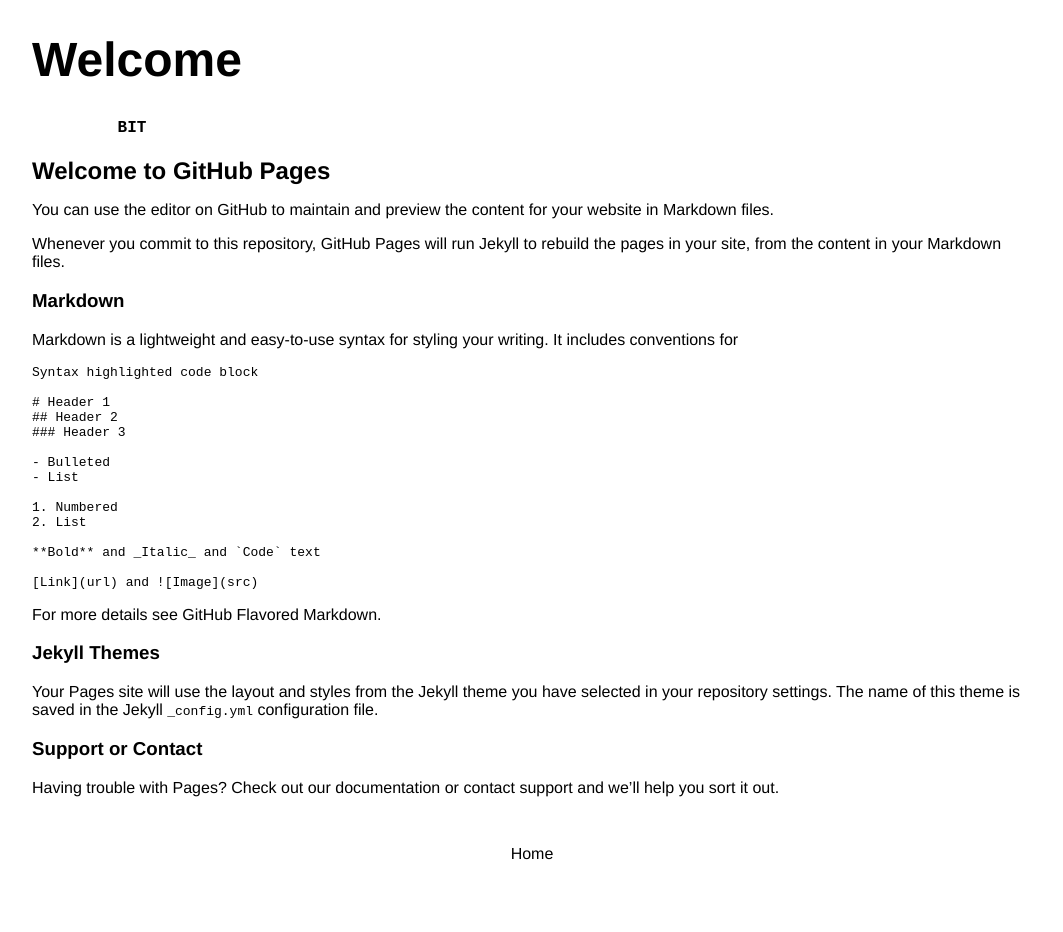
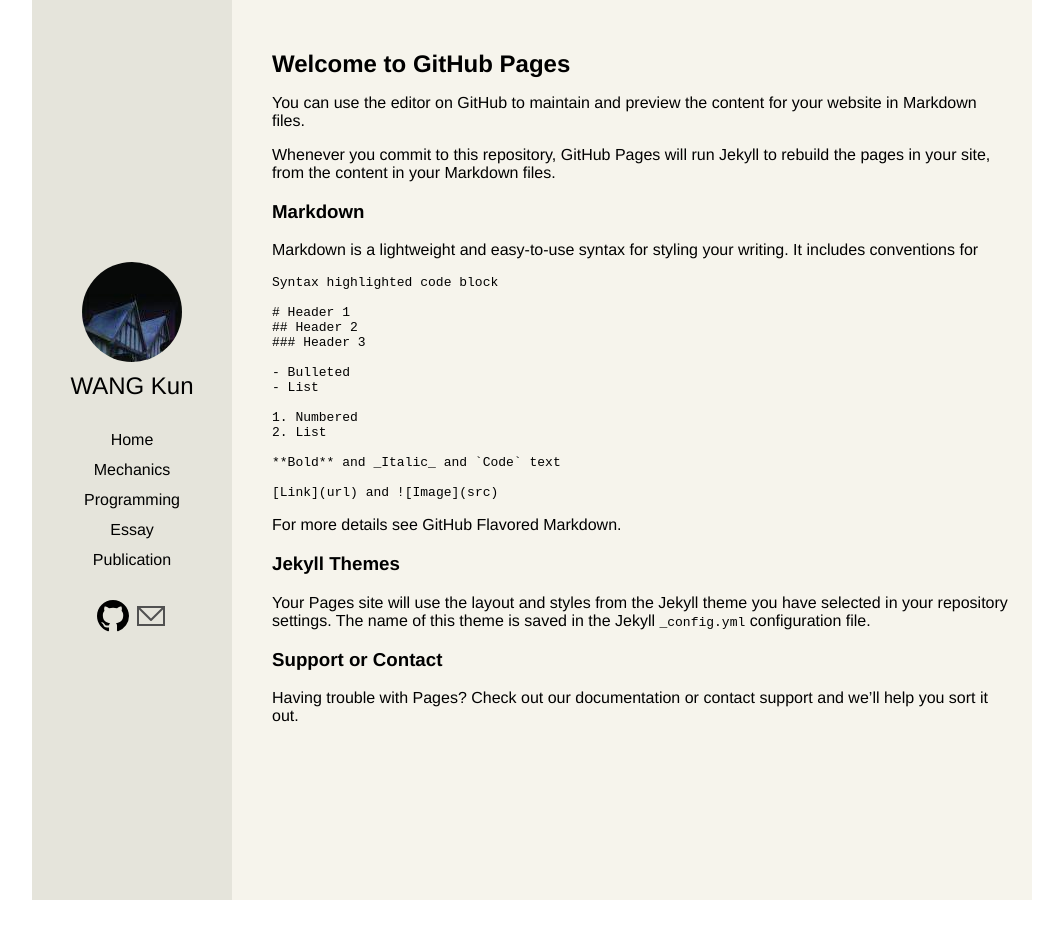
Before and after one commit to wangkuner/wangkuner.github.io, a Jekyll site: the page built from _mechanics/2019-04-01-Welcome.md, in a window 1280 px wide. Shown: the whole page, without its empty margins (108-1171 px from the left). Built offline with Jekyll 4.4.1, drawn with Linux system fonts in a browser that asks for light colours; after the commit the page ends 900 px from its top, so only the background shows below that.

Commit message:
new homepage

```diff
--- a/_layouts/index.html
+++ b/_layouts/index.html
@@ -5,7 +5,7 @@
     <title>{{ page.title }}</title>
     <link rel="stylesheet" href="{{ '/assets/css/style.css?v=' | append: site.github.build_revision | relative_url }}">
     <link rel="stylesheet" type="text/css" href="/assets/css/mystyle.css">
-  <link rel="stylesheet" type="text/css" href="/assets/css/style.css">
+  <link rel="stylesheet" type="text/css" href="/assets/css/index_style.css">
 </head>
 
 <body>
```
Also changed, not shown: _mechanics/2019-04-01-Welcome.md (+1 -1 lines), assets/css/index_style.css (renamed from assets/css/style.css).
